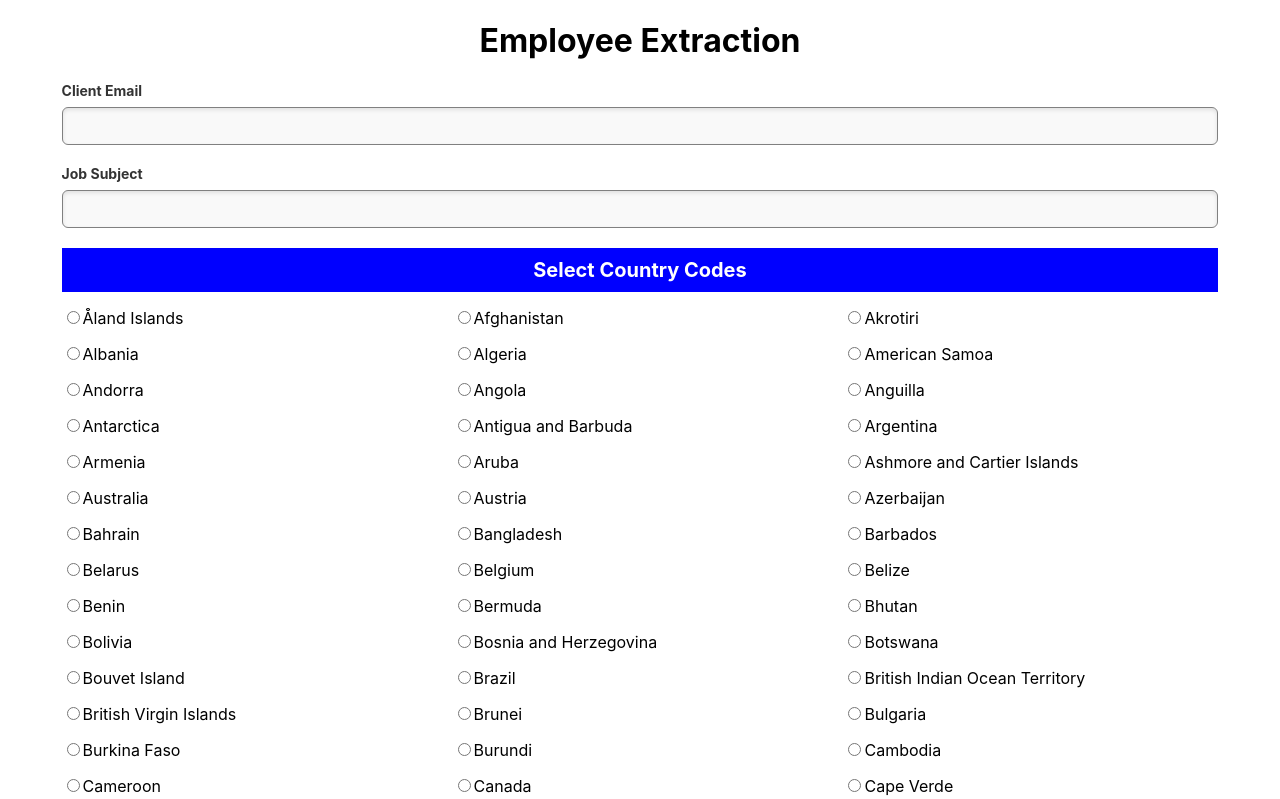
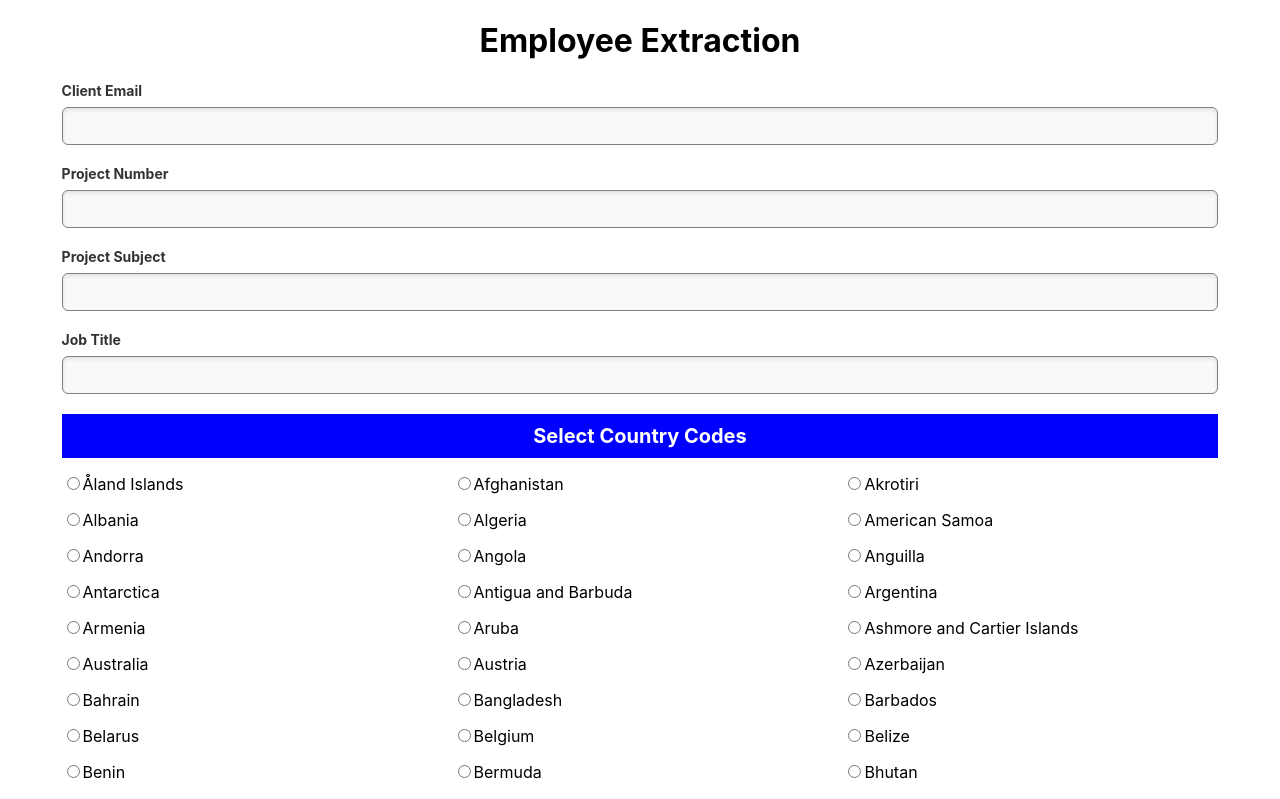
Before and after one commit to brightkid007/LinkedIn_Scraping-Automation_FormUI, a React (Create React App) app: page / in a window 1280 px wide. Shown: the top 799 px of the page. Built offline with nearby package versions, Linux system fonts and the light colour scheme.

Commit message:
change form

```diff
--- a/src/Components/SubmitForm.js
+++ b/src/Components/SubmitForm.js
@@ -6,7 +6,9 @@ import '../css/SubmitForm.css'
 
 const SubmitForm = () => {
     const [email, setEmail] = useState('');
+    const [projectNumber, setProjectNumber] = useState('');
     const [subject, setSubject] = useState('');
+    const [title, setTitle] = useState('');
     const [selectedCountries, setSelectedCountries] = useState([]);
     const [companyPairs, setCompanyPairs] = useState(
         Array(1).fill({ companyURL: '', companyType: '' })
@@ -22,7 +24,8 @@ const SubmitForm = () => {
 
         const formData = {
             email,
-            subject,
+            projectNumber,
+            title,
             selectedCountries,
             companyPairs,
         };
@@ -84,12 +87,34 @@ const SubmitForm = () => {
             </div>
 
             <div className='form-group'>
-                <label htmlFor="subject">Job Subject</label>
+                <label htmlFor="projectNumber">Project Number</label>
+                <input
+                    type="text"
+                    id="projectNumber"
+                    value={subject}
+                    onChange={(e) => setProjectNumber(e.target.value)}
+                    required
+                />
+            </div>
+
+            <div className='form-group'>
+                <label htmlFor="subject">Project Subject</label>
                 <input
                     type="text"
                     id="subject"
                     value={subject}
                     onChange={(e) => setSubject(e.target.value)}
+                    required
+                />
+            </div>
+
+            <div className='form-group'>
+                <label htmlFor="title">Job Title</label>
+                <input
+                    type="text"
+                    id="title"
+                    value={subject}
+                    onChange={(e) => setTitle(e.target.value)}
                     required
                 />
             </div>
```
